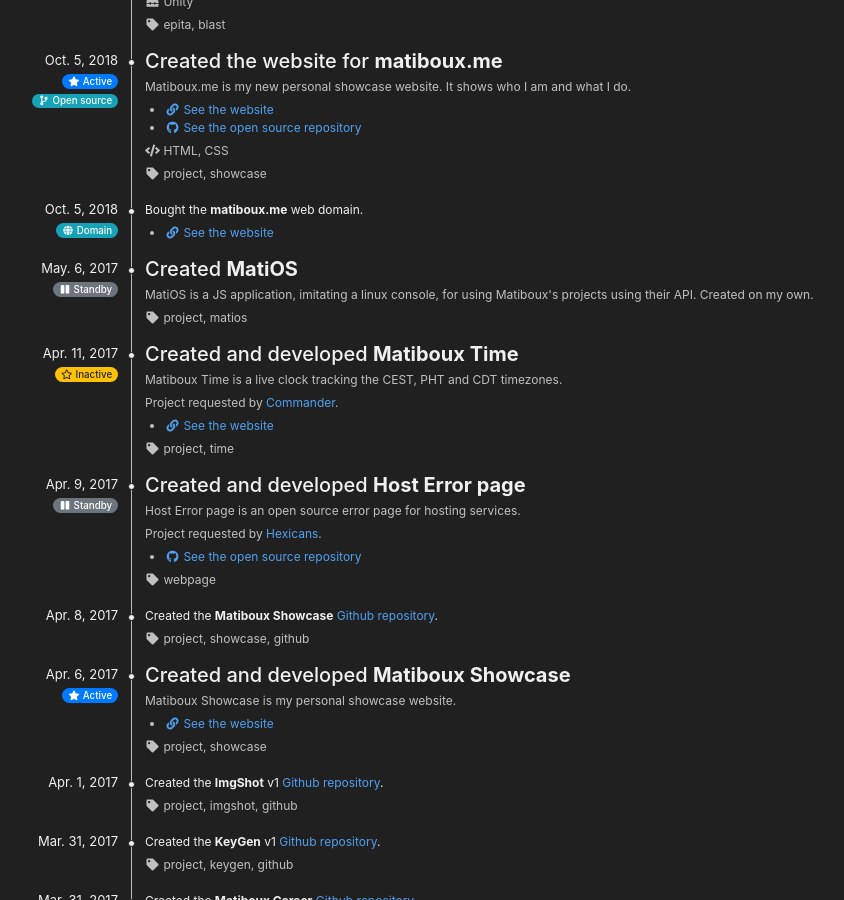
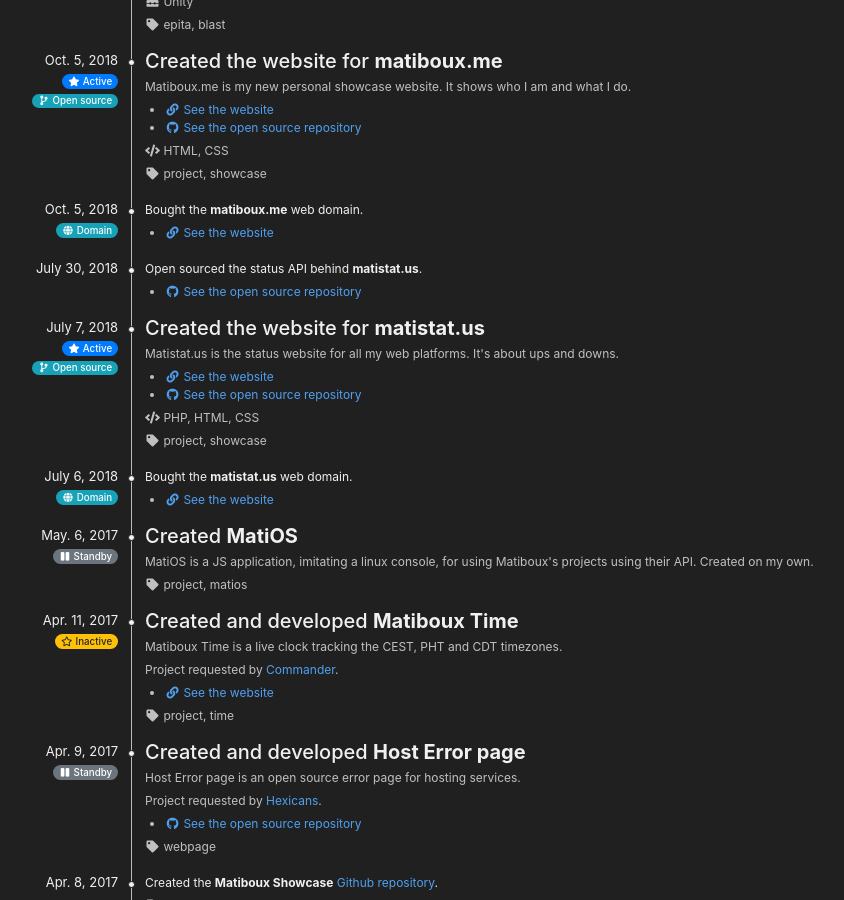
Before and after one commit to matiboux/matiboux.me, a Jekyll site: the page built from timeline.html, in a window 1280 px wide and 900 px high, scrolled down 1373 px. Shown: the whole window, without its empty margins (57-901 px from the left). Built offline with Jekyll 4.4.1, drawn with Linux system fonts in a browser that asks for light colours; nearby versions of some CDN libraries.

Commit message:
matistatus

```diff
--- a/_data/timeline.yml
+++ b/_data/timeline.yml
@@ -161,6 +161,34 @@
   - title: <i class="fas fa-link fa-fw"></i> See the website
     href: https://matiboux.me/
   date: Oct. 5, 2018
+  category: domain
+
+
+- description: Open sourced the status API behind <b>matistat.us</b>.
+  links:
+  - title: <i class="fab fa-github fa-fw"></i> See the open source repository
+    href: https://github.com/matiboux/matistat.us
+  date: July 30, 2018
+
+- title: Created the website for <b>matistat.us</b>
+  description: Matistat.us is the status website for all my web platforms. It's about ups and downs.
+  links:
+  - title: <i class="fas fa-link fa-fw"></i> See the website
+    href: https://matistat.us/
+  - title: <i class="fab fa-github fa-fw"></i> See the open source repository
+    href: https://github.com/matiboux/matistat.us
+  date: July 7, 2018
+  category: personal
+  status: active
+  opensource: true
+  languages: PHP, HTML, CSS
+  tags: project, showcase
+
+- description: Bought the <b>matistat.us</b> web domain.
+  links:
+  - title: <i class="fas fa-link fa-fw"></i> See the website
+    href: https://matistat.us/
+  date: July 6, 2018
   category: domain
 
 
```
